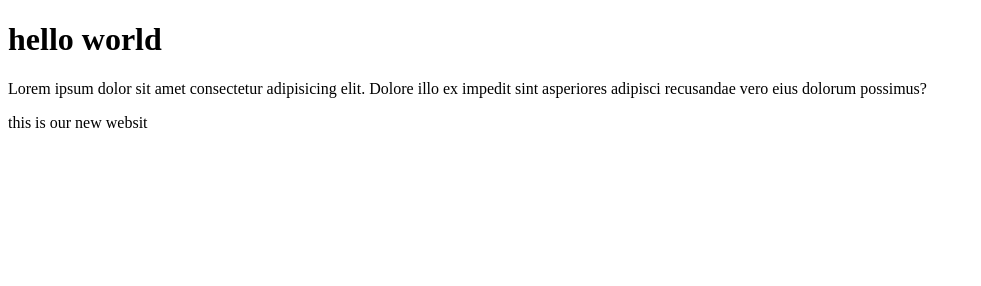
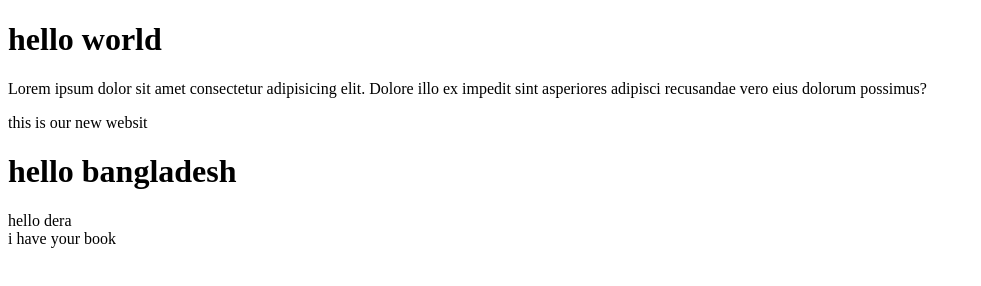
Before and after one commit to muhammadyunus27472/web1, a plain HTML site: page index.html in a window 1280 px wide. Shown: the whole page, without its empty margins (0-981 px from the left). Drawn offline with Linux system fonts and the light colour scheme.

Commit message:
learnd github

```diff
--- a/index.html
+++ b/index.html
@@ -10,5 +10,9 @@
     <h1>hello world</h1>
     <p>Lorem ipsum dolor sit amet consectetur adipisicing elit. Dolore illo ex impedit sint asperiores adipisci recusandae vero eius dolorum possimus?</p>
     <p>this is our new websit</p>
+    <h1>hello bangladesh</h1>
+    <p>hello dera
+        <br> i have your book
+    </p>
 </body>
 </html>
```
